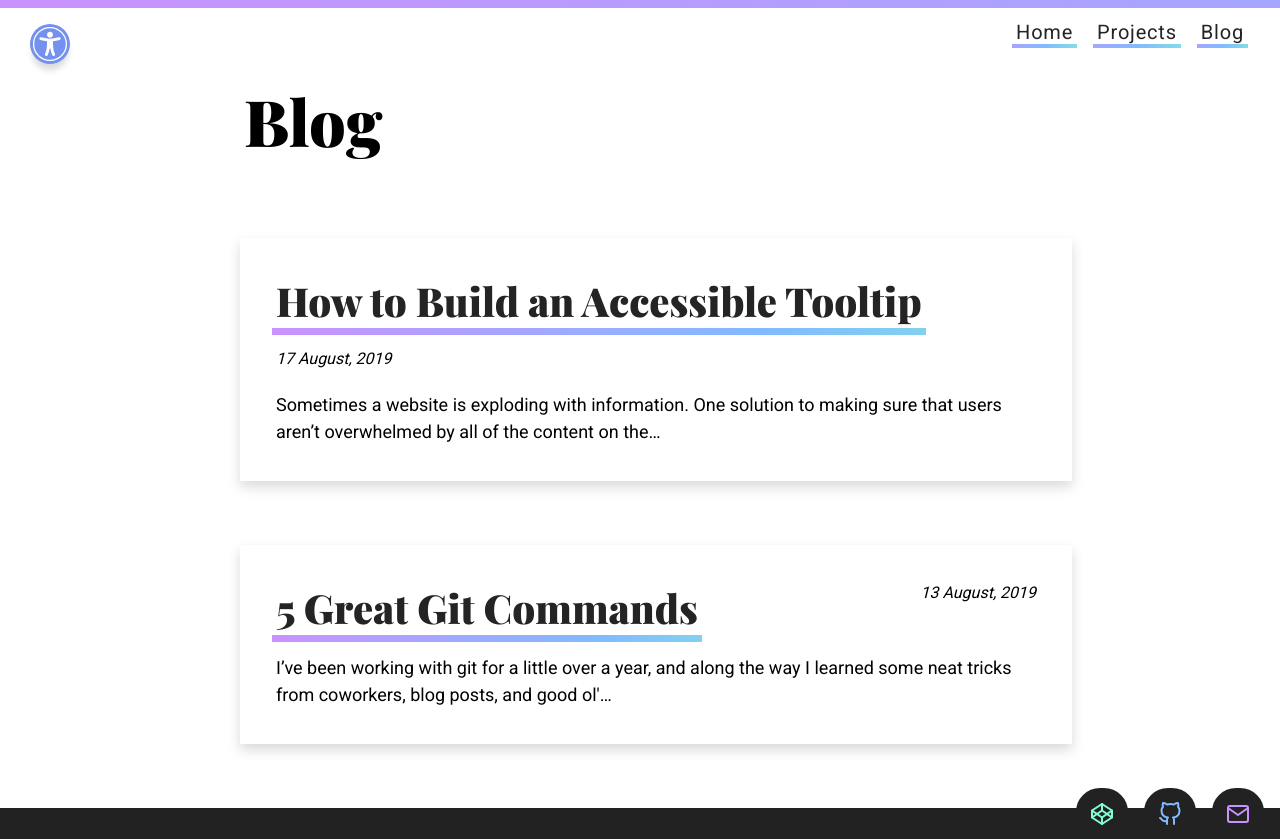
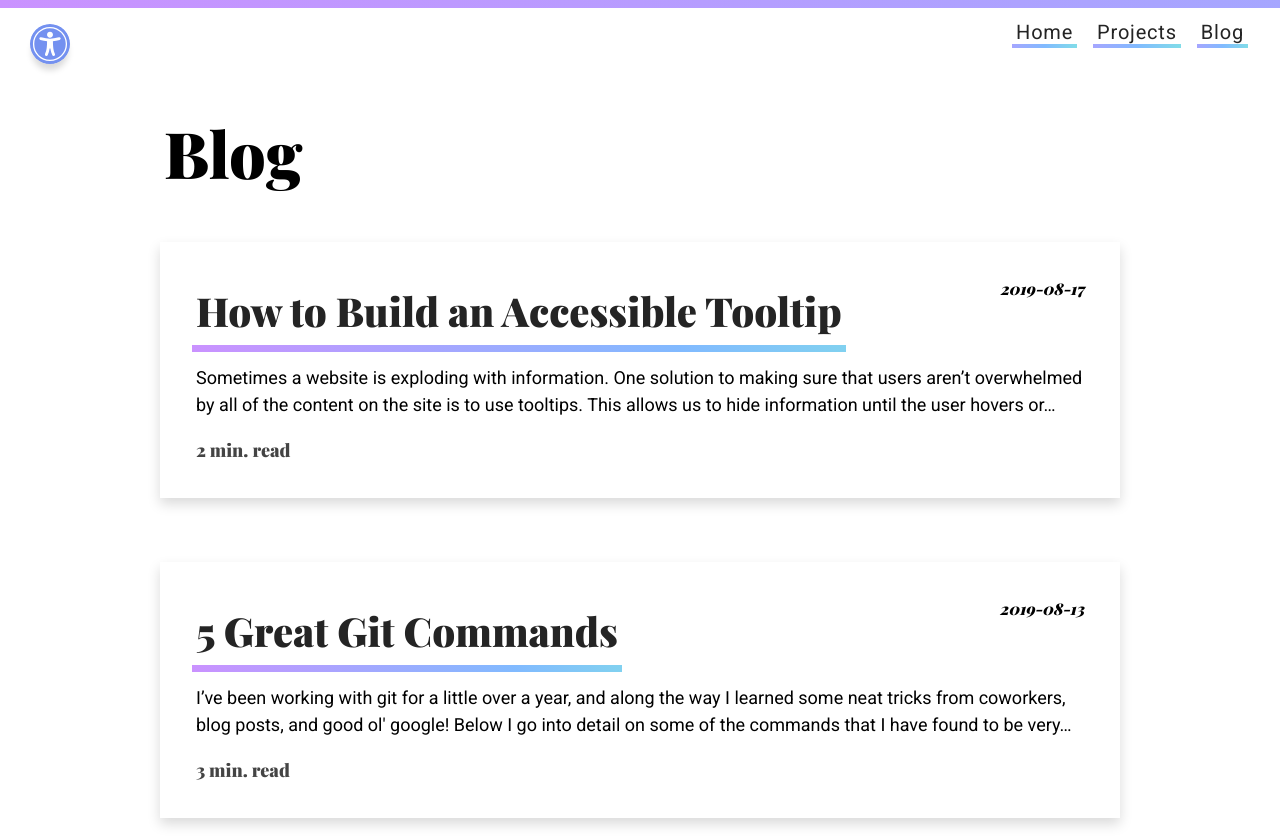
Before and after one commit to corinneling/my-site, a Gatsby site: page /blog in a window 1280 px wide. Shown: the top 839 px of the page. Built offline with nearby package versions, Linux system fonts and the light colour scheme; Gatsby itself is replaced by a stand-in of ours.

Commit message:
feat: update blog data

```diff
--- a/src/pages/blog.js
+++ b/src/pages/blog.js
@@ -14,15 +14,15 @@ const Blog = ({ data }) => {
       <Layout>
         <div class="l--blog">
           <h1>Blog</h1>
-          {/* <h2>{data.allMarkdownRemark.totalCount} Posts</h2> */}
             {data.allMarkdownRemark.edges.map(({ node }) => (
               <div key={node.id} className="cmp-blog">
                 <Link to={node.fields.slug} className="cmp-blog__link">
-                  <h3 className="cmp-blog__title">
+                  <h2 className="cmp-blog__title">
                     {node.frontmatter.title}{" "}
-                  </h3>
+                  </h2>
                 </Link>
-                <p className="cmp-blog__date">{node.frontmatter.date}</p>
+                <h3 className="cmp-blog__date">{node.frontmatter.date}</h3>
+                <h3 className="cmp-blog__time">{node.timeToRead} min. read</h3>
                 <p>{node.excerpt}</p>
               </div>
             ))}
@@ -36,21 +36,24 @@ export default Blog;
 
 export const query = graphql`
   query {
-    allMarkdownRemark(sort: { fields: [frontmatter___date], order: DESC }) {
+    allMarkdownRemark(sort: {fields: [frontmatter___date], order: DESC}) {
       totalCount
       edges {
         node {
           id
           frontmatter {
             title
-            date(formatString: "DD MMMM, YYYY")
+            date
           }
           fields {
             slug
           }
-          excerpt
+          excerpt(pruneLength: 225)
+          timeToRead
         }
       }
     }
   }
+
+
 `
--- a/src/scss/_cmp.blog.scss
+++ b/src/scss/_cmp.blog.scss
@@ -2,13 +2,9 @@
   display: flex;
   flex-wrap: wrap;
   justify-content: space-between;
-  margin: 4rem auto;
+  margin: 2rem auto;
   padding: 2rem;
   box-shadow: 0px 6px 12px 0px rgba(0, 0, 0, 0.15);
-
-  @media (min-width: 1170px) {
-    width: 60vw;
-  }
 
   &__link {
     color: $c-gray-2;
@@ -36,7 +32,7 @@
 
     &:hover::before {
       left: -0.5rem;
-      transform: scale(1.05, 9.5);
+      transform: scale(1.05, 12);
     }
   }
 
@@ -51,4 +47,12 @@
     margin-bottom: 1rem;
     font-style: italic;
   }
+
+  &__time {
+     order: 5;
+     font-weight: 700;
+     color: #444;
+     margin-top: 1rem;
+     font-size: 1.125rem;
+  }
 }
--- a/src/scss/_cmp.layout.scss
+++ b/src/scss/_cmp.layout.scss
@@ -21,12 +21,18 @@
 }
 
 .l--blog {
-  max-width: 50rem;
   margin: auto;
   padding: 2rem;
 
+
   @media (min-width: $bp-sm) {
+    display: flex;
+    flex-direction: column;
+    justify-content: center;
+    align-content: center;
+    max-width: 60rem;
     padding: 0;
+    margin: 2rem auto 6rem;
   }
 }
 
```
